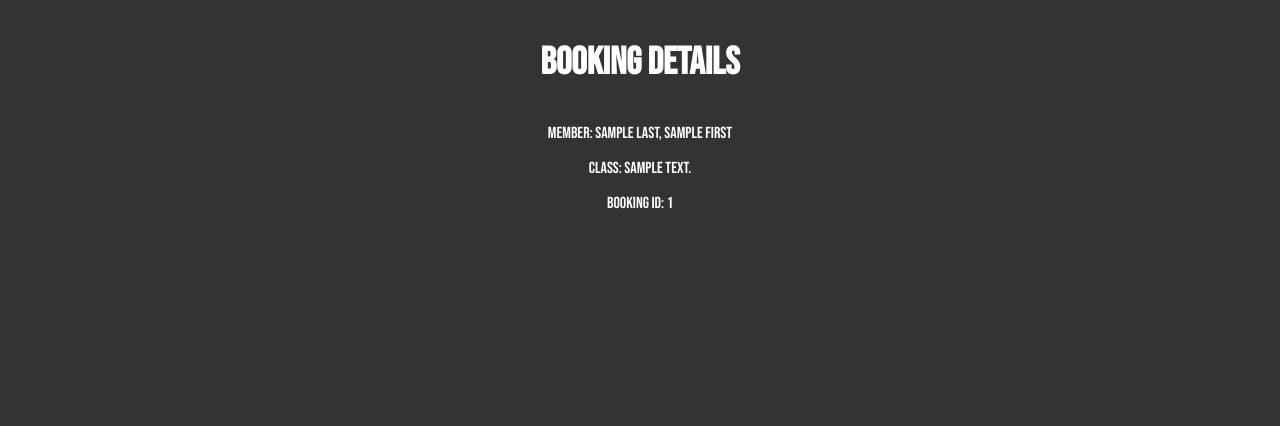
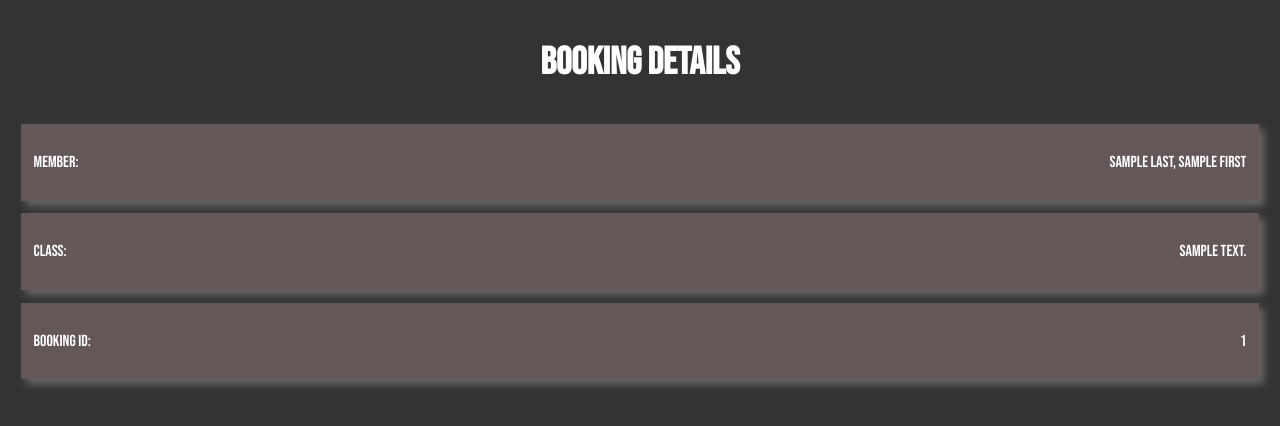
Before and after one commit to czubillaga/gym_project, a Flask app: page /bookings/show/1 in a window 1280 px wide. Shown: the part 81-507 px from the top of the page. Run offline with Flask 2, Linux system fonts and the light colour scheme; a database or web service that is not in the repository returns one stand-in record (values such as "Sample title"); some libraries are stand-ins or nearby versions.

Commit message:
Added CSS to bookings/show

```diff
--- a/templates/bookings/show.html
+++ b/templates/bookings/show.html
@@ -1,7 +1,13 @@
 {% extends 'base.html' %}
 {% block content %}
     <h3>Booking Details</h3>
-    <p>Member: <a href="/members/show/{{ booking.member.id }}">{{ booking.member.last }}, {{ booking.member.first }}</a></p>
-    <p>Class: <a href="/lessons/show/{{ booking.lesson.id }}">{{ booking.lesson.description }}</a></p>
-    <p>Booking ID: {{ booking.id }}</p>
+    <div class="nav-link">
+        <p>Member:</p> <a href="/members/show/{{ booking.member.id }}">{{ booking.member.last }}, {{ booking.member.first }}</p></a>
+    </div>
+    <div class="nav-link">
+        <p>Class:</p> <p><a href="/lessons/show/{{ booking.lesson.id }}">{{ booking.lesson.description }}</a></p>
+    </div>
+    <div class="nav-link">
+        <p>Booking ID:</p> <p>{{ booking.id }}</p>
+    </div>
 {% endblock content %}
```
